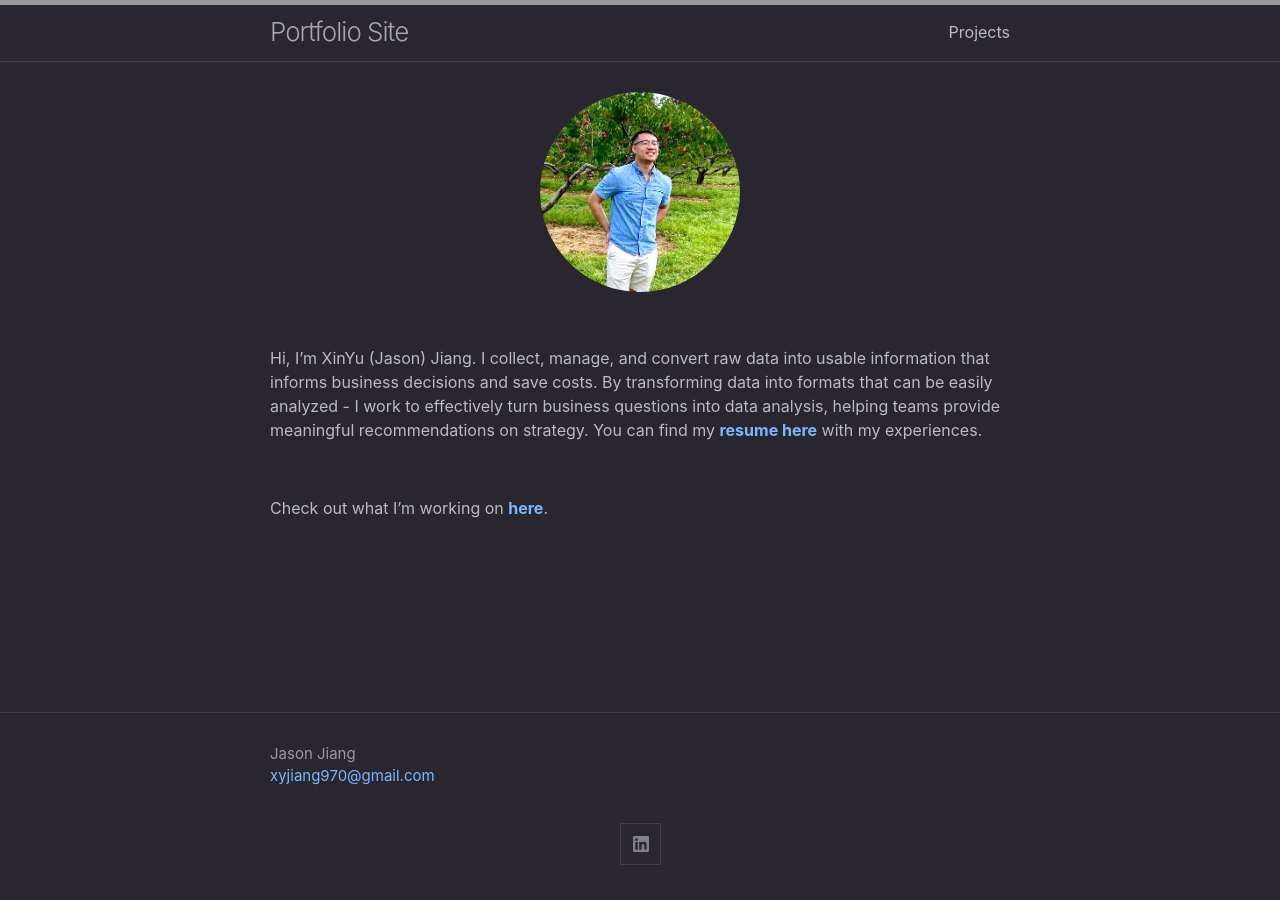
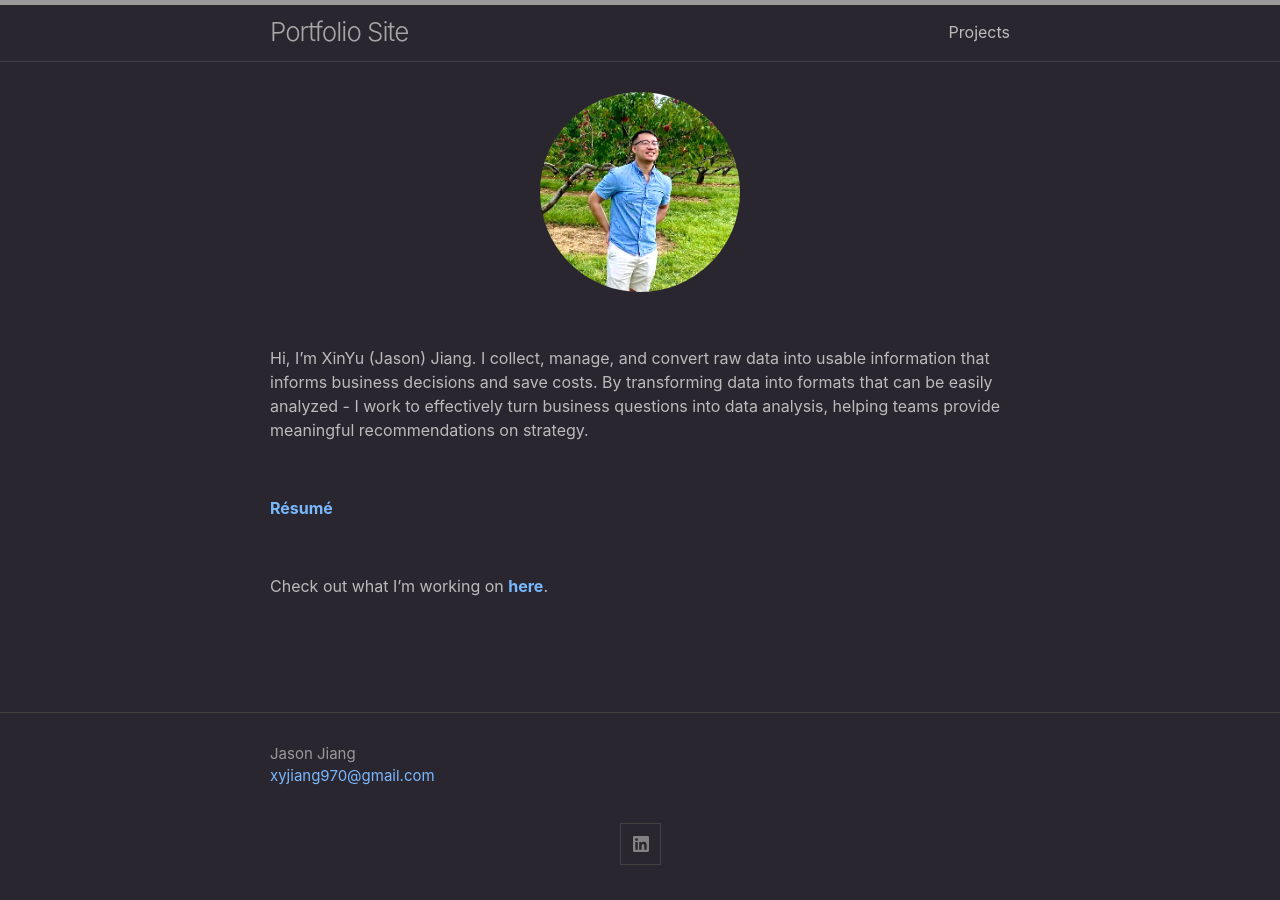
Before and after one commit to xyjiang970/xyjiang970.github.io, a Jekyll site: the page built from index.md, in a window 1280 px wide. Built offline with Jekyll 4.4.1, drawn with Linux system fonts in a browser that asks for light colours.

Commit message:
Update index.md

```diff
--- a/index.md
+++ b/index.md
@@ -9,7 +9,11 @@
 
 <br>
 
-Hi, I’m XinYu (Jason) Jiang. I collect, manage, and convert raw data into usable information that informs business decisions and save costs. By transforming data into formats that can be easily analyzed - I work to effectively turn business questions into data analysis, helping teams provide meaningful recommendations on strategy. You can find my <a href="jason_resume.pdf" target="_blank"><b>resume here</b></a> with my experiences.
+Hi, I’m XinYu (Jason) Jiang. I collect, manage, and convert raw data into usable information that informs business decisions and save costs. By transforming data into formats that can be easily analyzed - I work to effectively turn business questions into data analysis, helping teams provide meaningful recommendations on strategy.
+
+<br>
+
+<a href="jason_resume.pdf" target="_blank"><b>Résumé</b></a>
 
 <br>
 
```
